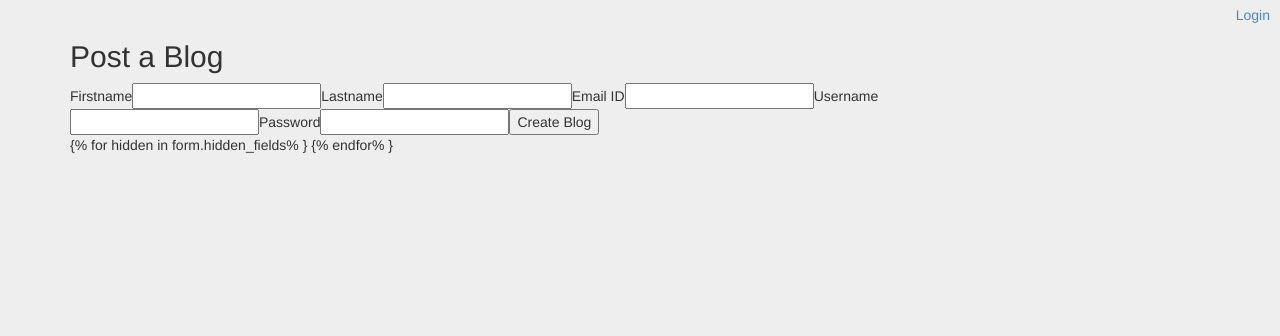
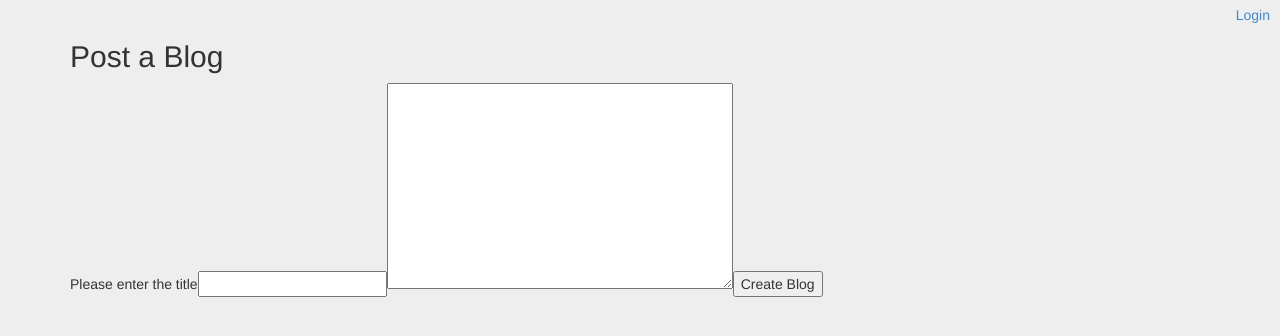
Before and after one commit to satish28/test_blog, a Django app: template blogg/templates/posts/add_post.html in a window 1280 px wide. Shown: the part 65-401 px from the top of the page. Run offline with Django 3.2, Linux system fonts and the light colour scheme; the template is opened without the code that fills it: values that come from a table or form of the project are taken from there, others are empty; parts of the project's set-up code (start-up, migrations or seed data) failed here and were passed over; some libraries are stand-ins or nearby versions.

Commit message:
UserPost model changed . Forms editted

```diff
--- a/blogg/posts/forms.py
+++ b/blogg/posts/forms.py
@@ -4,11 +4,7 @@ from posts.models import UserPosts
 class UserPostForm(forms.ModelForm):
 	post_title = forms.CharField(max_length=30, help_text="Please enter the title")
 	post_content = forms.CharField(widget=forms.Textarea)
-	likes = forms.IntegerField(widget=forms.HiddenInput(), initial=0)
-	visits = forms.IntegerField(widget=forms.HiddenInput(), initial=0)
-	created_timestamp = forms.DateField(widget=forms.HiddenInput(), required=False)
 
 	class Meta:
 		model = UserPosts
-		fields=('username','post_title','post_content','likes','visits','created_timestamp')
-		exclude=('username',)
+		fields=('post_title','post_content')
--- a/blogg/posts/models.py
+++ b/blogg/posts/models.py
@@ -12,3 +12,4 @@ class UserPosts(models.Model):
     likes = models.IntegerField(default=0)
     visits = models.IntegerField(default=0)
     created_timestamp = models.DateTimeField(auto_now_add=True)
+    is_deleted = models.BooleanField(default=False)
--- a/blogg/templates/posts/add_post.html
+++ b/blogg/templates/posts/add_post.html
@@ -1,23 +1,21 @@
 {% extends 'posts/base.html' %}
 
 {% block title %} Blogs {% endblock %}
-
 {% block body_block %}
 		<h2> Post a Blog </h2>
-
 		<form id="post_form" method="post" action="{% url 'add_post' %}">
 		<table>
 			<td>
 			{% csrf_token %}
-			{% for hidden in form.hidden_fields% }
+			{% for hidden in form.hidden_fields %}
 				{{hidden}}
-			{% endfor% }
+			{% endfor %}
 			{% for field in form.visible_fields %}
-				{{field.errors}}
-				<tr>{{field.help_text}}</tr>
-				{{field}}
+				{{ field.errors }}
+				<tr>{{ field.help_text }}</tr>
+				{{ field }}
 			{% endfor %}
-			<tr><input type="submit" name="submit" value="Create Blog" /></tr>
+			<tr><input type="submit" value="Create Blog" /></tr>
 			</td>
 		</table>
 		</form>
--- a/blogg/templates/posts/post.html
+++ b/blogg/templates/posts/post.html
@@ -8,5 +8,5 @@
 	<div class="info">
 		- {{ post.username }} <span class="likes">Likes:{{ post.likes }}</span> <span class="visits">Visits:{{ post.visits }}</span>
 	</div>
-	<hr/>
+	<br/>
 {% endblock %}
--- a/blogg/templates/posts/userprofile.html
+++ b/blogg/templates/posts/userprofile.html
@@ -3,7 +3,7 @@
 {% block title %} Blogs {% endblock %}
 
 {% block body_block %}
-	<h3>{{user}}</h3>
+	<h3>{{ user }}</h3>
 	{% if user %}
 	<ul>
 		{% if post %}
```
